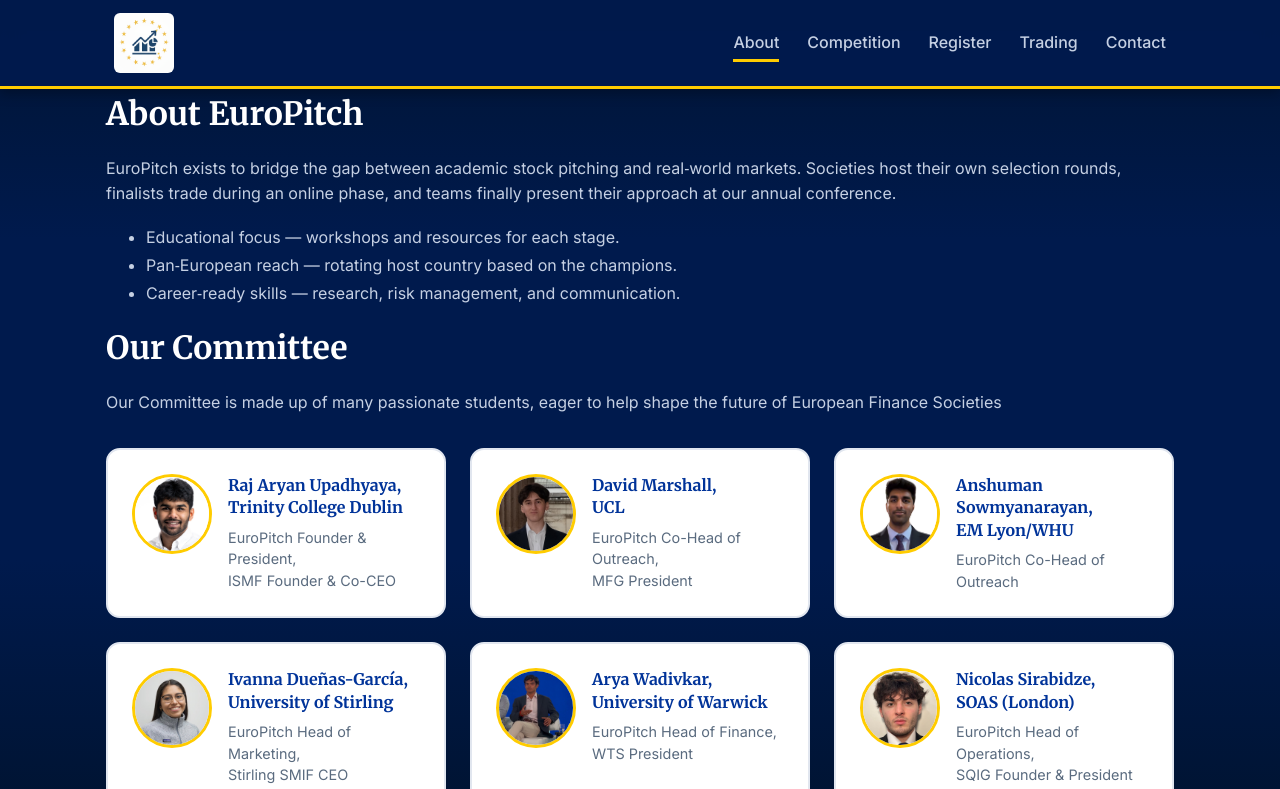
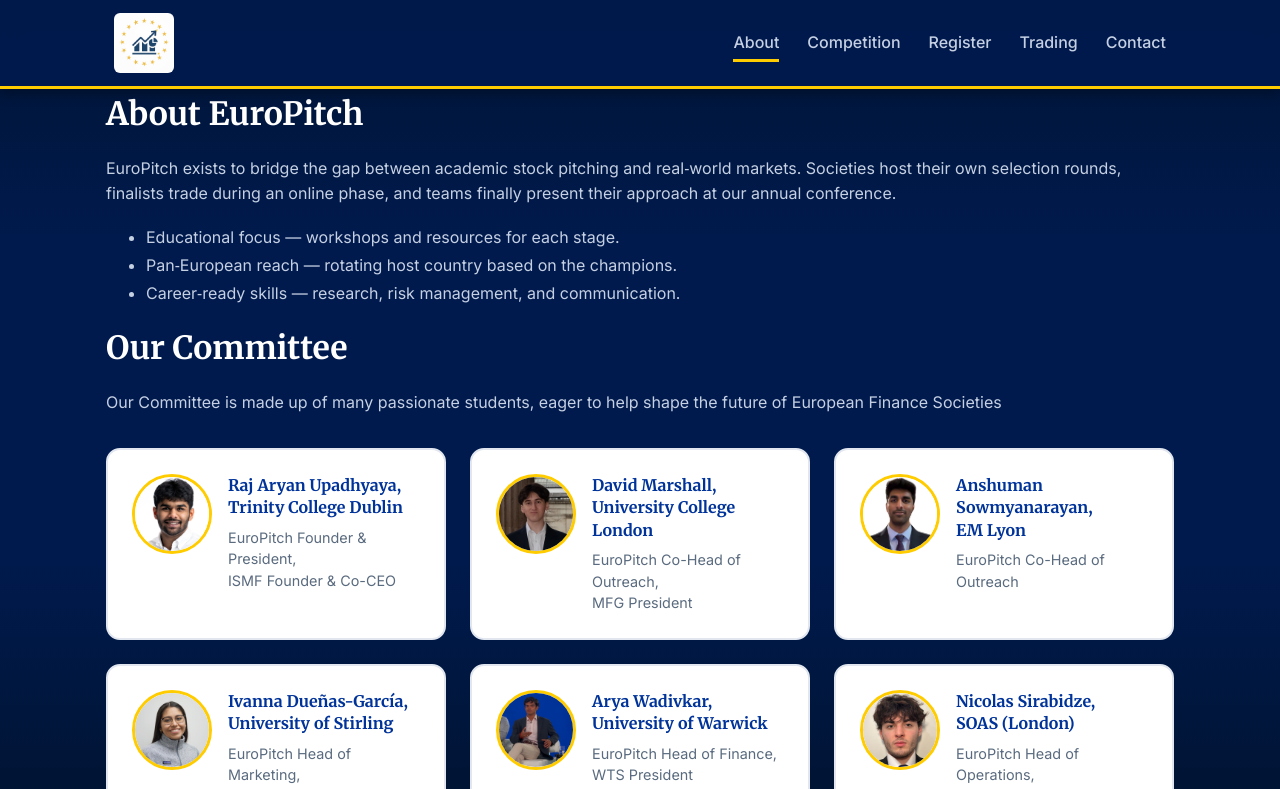
Before and after one commit to EuroPitch/EuroPitch, a React (Vite) app in the folder frontend/: page /about in a window 1280 px wide. Shown: the top 789 px of the page. Built offline with nearby package versions, Linux system fonts and the light colour scheme.

Commit message:
Rejigged a small bit

```diff
--- a/frontend/src/pages/About/About.jsx
+++ b/frontend/src/pages/About/About.jsx
@@ -33,14 +33,14 @@
         <div className="member-card">
             <img src={David} alt="David Marshall" className="member-photo" />
             <div className="member-info">
-            <h4>David Marshall, <br/> UCL</h4>
+            <h4>David Marshall, <br/> University College London</h4>
             <p>EuroPitch Co-Head of Outreach,<br/>MFG President</p>
             </div>
         </div>
         <div className="member-card">
             <img src={Anshuman} alt="Anshuman Sowmyanarayan" className="member-photo" />
             <div className="member-info">
-            <h4>Anshuman Sowmyanarayan, <br/> EM Lyon/WHU</h4>
+            <h4>Anshuman Sowmyanarayan, <br/> EM Lyon</h4>
             <p>EuroPitch Co-Head of Outreach</p>
             </div>
         </div>
@@ -67,6 +67,8 @@
         </div>
         </div>
 
+        <br />
+
         <h2>Our History</h2>
         <p>
         EuroPitch was founded in April 2025, pioneered by Raj Aryan Upadhyaya of the Irish Student Managed Fund, and pushed by many other Student Finance Societies,
```
